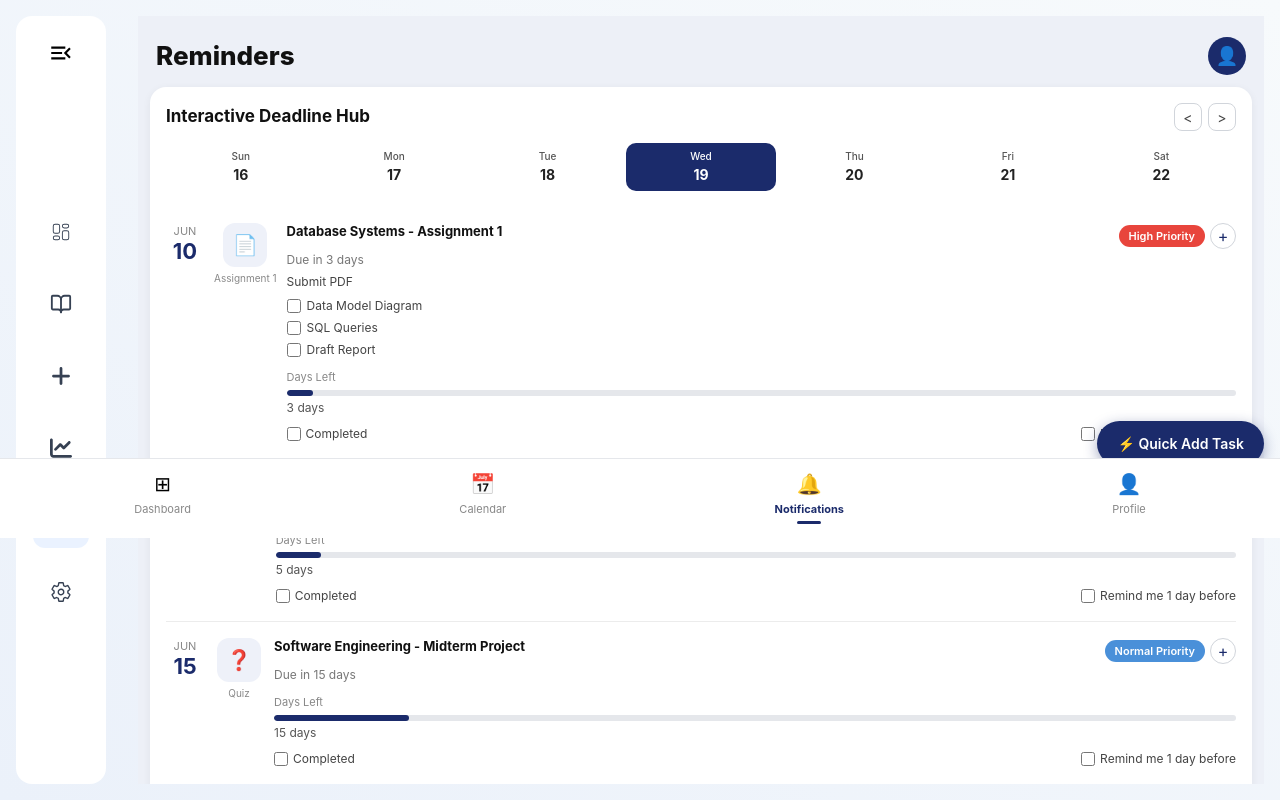
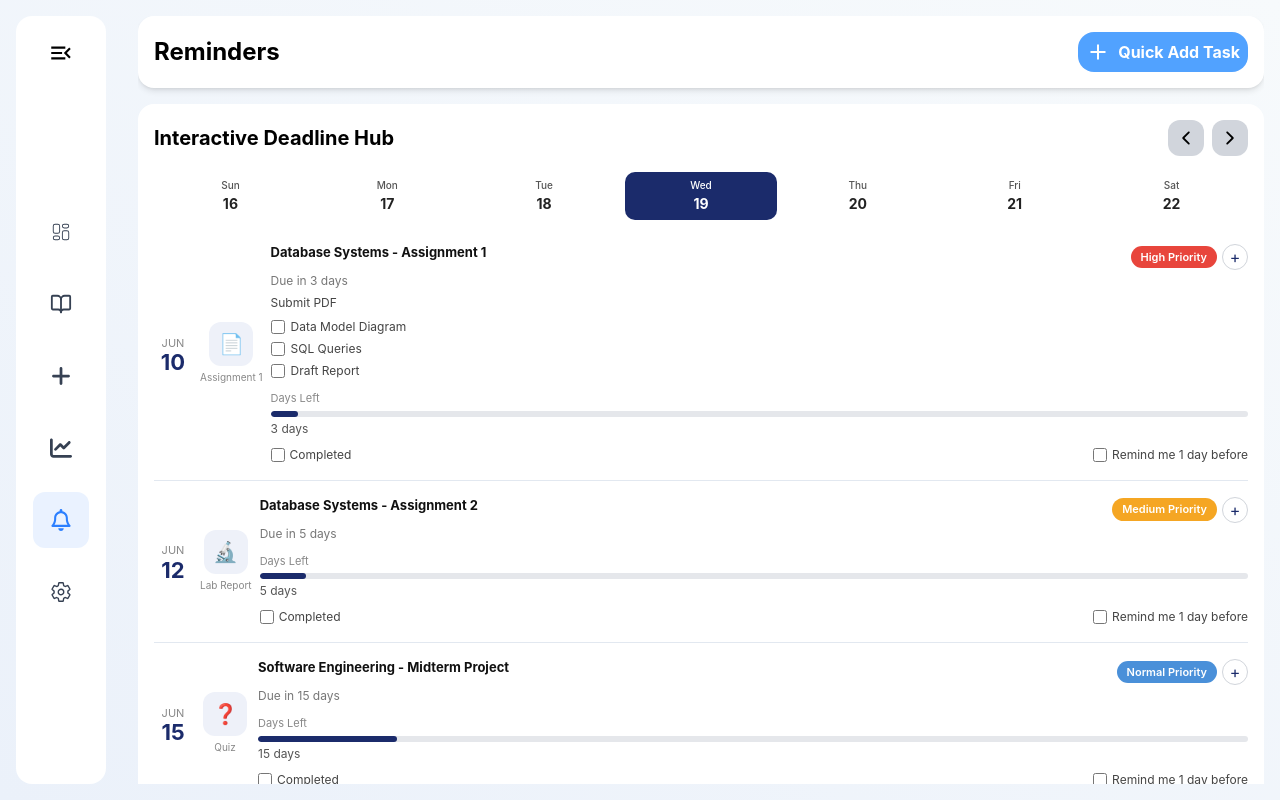
Before and after one commit to ashleynkuna33/uwc-cam-champion, a React (Vite) app in the folder uwc-cam-champion-site/: page / in a window 1280 px wide. Both pictures are taken after a click on the button 61 px from the left and 1320 px from the top of the page. Shown: the part 800-1600 px from the top of the page. Built offline with nearby package versions, Linux system fonts and the light colour scheme.

Commit message:
modified some styles for the reminder screen

```diff
--- a/uwc-cam-champion-site/src/screens/Reminders.jsx
+++ b/uwc-cam-champion-site/src/screens/Reminders.jsx
@@ -1,5 +1,9 @@
 import { useState } from "react";
+import { IoMdAdd } from "react-icons/io";
 import "../components/Reminders.css";
+
+import { IoIosArrowBack } from "react-icons/io";
+import { IoIosArrowForward } from "react-icons/io";
 
 const reminders = [
   {
@@ -60,7 +64,7 @@ function ReminderCard({ reminder }) {
   const pct = Math.min((reminder.daysLeft / reminder.daysTotal) * 100, 100);
 
   return (
-    <div className="reminder-card">
+    <div className="flex flex-row gap-2 items-center my-2 border-b border-slate-200 pb-4">
       {/* Date */}
       <div className="reminder-date">
         <span className="reminder-date__month">{reminder.date.month}</span>
@@ -142,21 +146,28 @@ export default function Reminders() {
   const [selectedDay, setSelectedDay] = useState(TODAY_IDX);
 
   return (
-    <div className="reminders-page">
+    <div>
 
       {/* Header */}
-      <div className="reminders-header">
-        <h1 className="reminders-header__title">Reminders</h1>
-        <div className="reminders-header__avatar">👤</div>
+      <div className="bg-white flex flex-col md:flex-row items-center justify-between rounded-2xl p-4 shadow-md mb-4">
+        <h1 className="font-bold text-2xl">Reminders</h1>
+        <button className="flex flex-row p-2 bg-blue-400 rounded-2xl gap-2 transition-all duration-300 hover:bg-blue-600">
+          <IoMdAdd size={24} className="text-white"/>
+          <h1 className="font-bold text-white">Quick Add Task</h1>
+        </button>
       </div>
 
       {/* Deadline Hub Card */}
-      <div className="hub-card">
-        <div className="hub-card__header">
-          <h2 className="hub-card__title">Interactive Deadline Hub</h2>
-          <div className="hub-card__nav">
-            <button className="nav-btn">{"<"}</button>
-            <button className="nav-btn">{">"}</button>
+      <div className="p-4 bg-white rounded-2xl">
+        <div className="flex flex-row items-center justify-between mb-4">
+          <h2 className="font-bold text-xl">Interactive Deadline Hub</h2>
+          <div className="flex flex-row gap-2">
+            <button className="p-2 rounded-xl bg-gray-300 transition-all duration-200 hover:bg-gray-400">
+              <IoIosArrowBack size={20}/>
+            </button>
+            <button className="p-2 rounded-xl bg-gray-300 transition-all duration-200 hover:bg-gray-400">
+              <IoIosArrowForward size={20}/>
+            </button>
           </div>
         </div>
 
@@ -183,9 +194,9 @@ export default function Reminders() {
       </div>
 
       {/* FAB */}
-      <button className="fab">⚡ Quick Add Task</button>
+      {/* <button className="fab">⚡ Quick Add Task</button> */}
 
-      {/* Bottom Nav */}
+      {/* Bottom Nav
       <nav className="bottom-nav">
         {[
           { icon: "⊞", label: "Dashboard" },
@@ -199,7 +210,7 @@ export default function Reminders() {
             {active && <div className="bottom-nav__indicator" />}
           </button>
         ))}
-      </nav>
+      </nav> */}
     </div>
   );
 }
```
